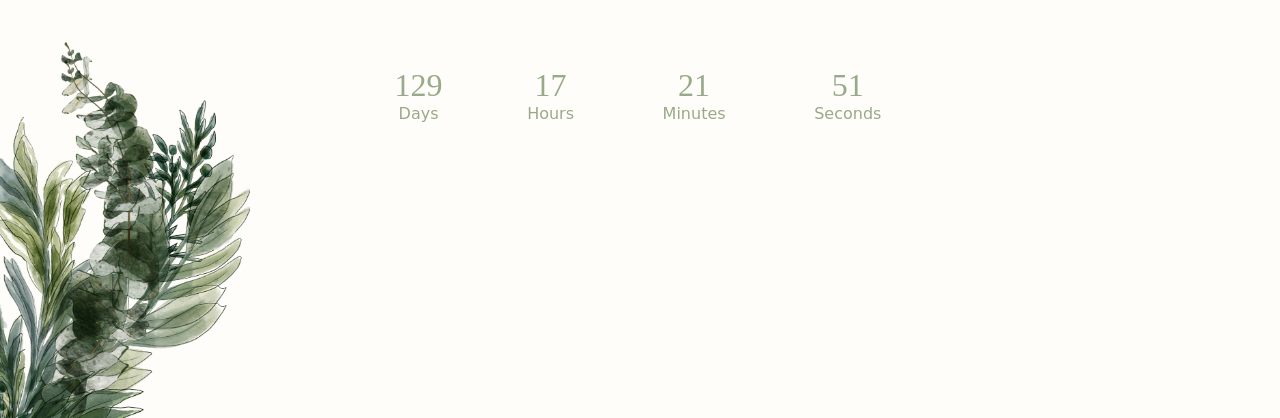
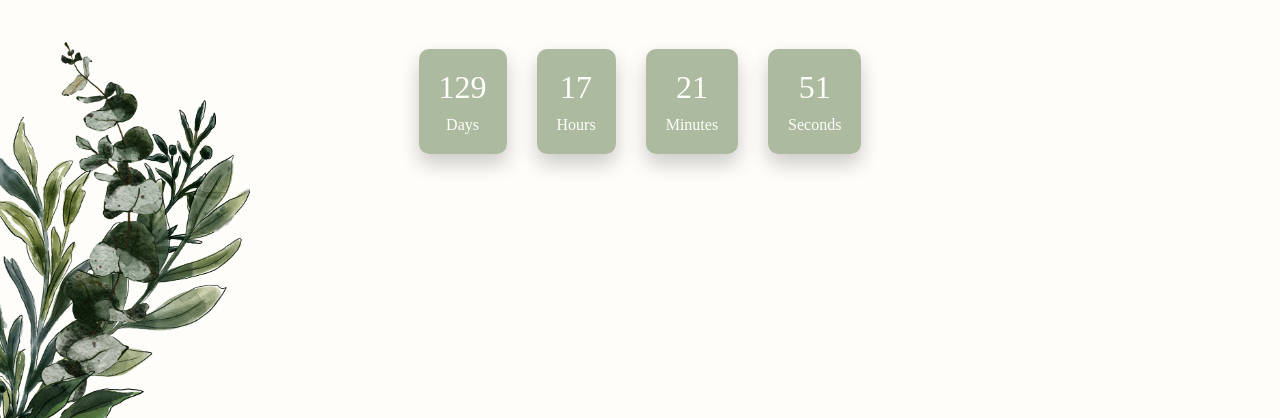
Before and after one commit to dejimenez21/our-wedding-invitation, a plain HTML site: page index.html in a window 1280 px wide. Shown: the part 682-1100 px from the top of the page. Drawn offline with Linux system fonts and the light colour scheme; a web font is replaced by a local one.

Commit message:
Improve countdown

```diff
--- a/assets/styles/countdown.css
+++ b/assets/styles/countdown.css
@@ -1,27 +1,26 @@
 #countdown {
     display: flex;
-    justify-content: space-evenly;
+    justify-content: center;
+    align-items: center;
     padding: 20px;
-    color: #98AA8A; /* Matches your current color scheme */
-    background-color: rgba(255, 253, 249, 0.8); /* Semi-transparent background */
-    backdrop-filter: blur(10px); /* Smooth the background details */
-    margin: 50px auto; /* Centers the countdown and gives vertical spacing */
-    border-radius: 20px; /* Optional: Rounds the corners of the countdown box */
-    width: 80%; /* Adjust as needed */
-    max-width: 600px; /* Matches your current maximum width */
+    color: #FFFDF9; /* White color for text */
   }
 
-  #countdown div {
+  .time-card {
+    background: rgba(152, 170, 138, 0.8); /* Semi-transparent background similar to the example */
+    border-radius: 10px; /* Rounded corners */
+    margin: 0 15px;
+    padding: 20px;
     text-align: center;
-    margin: 0 15px;
+    box-shadow: 0px 10px 20px rgba(0, 0, 0, 0.2); /* Shadow effect */
   }
 
   #countdown span {
-    font-size: 2em; /* Matches your current font size */
-    margin-bottom: 0.5em;
+    display: block;
+    font-size: 2em;
+    margin-bottom: 0.3em;
   }
 
   .smalltext {
-    font-size: 1em; /* Matches your current smaller font size */
-    font-family: 'Dynalight', cursive; /* Matches your current cursive font */
+    font-size: 1em;
   }
--- a/index.html
+++ b/index.html
@@ -49,19 +49,19 @@
         alt="Background image"
       />
       <div id="countdown">
-        <div>
+        <div class="time-card">
           <span id="days"></span>
           <div class="smalltext">Days</div>
         </div>
-        <div>
+        <div class="time-card">
           <span id="hours"></span>
           <div class="smalltext">Hours</div>
         </div>
-        <div>
+        <div class="time-card">
           <span id="minutes"></span>
           <div class="smalltext">Minutes</div>
         </div>
-        <div>
+        <div class="time-card">
           <span id="seconds"></span>
           <div class="smalltext">Seconds</div>
         </div>
```
